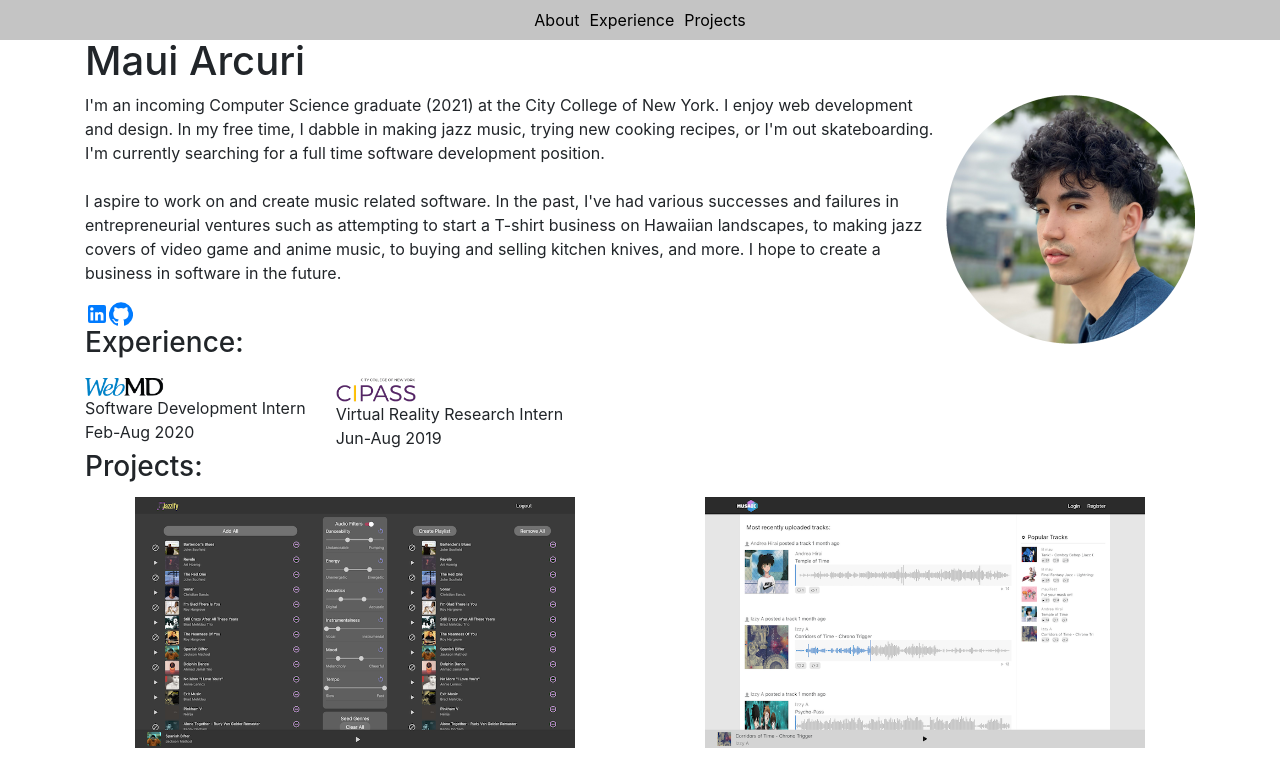
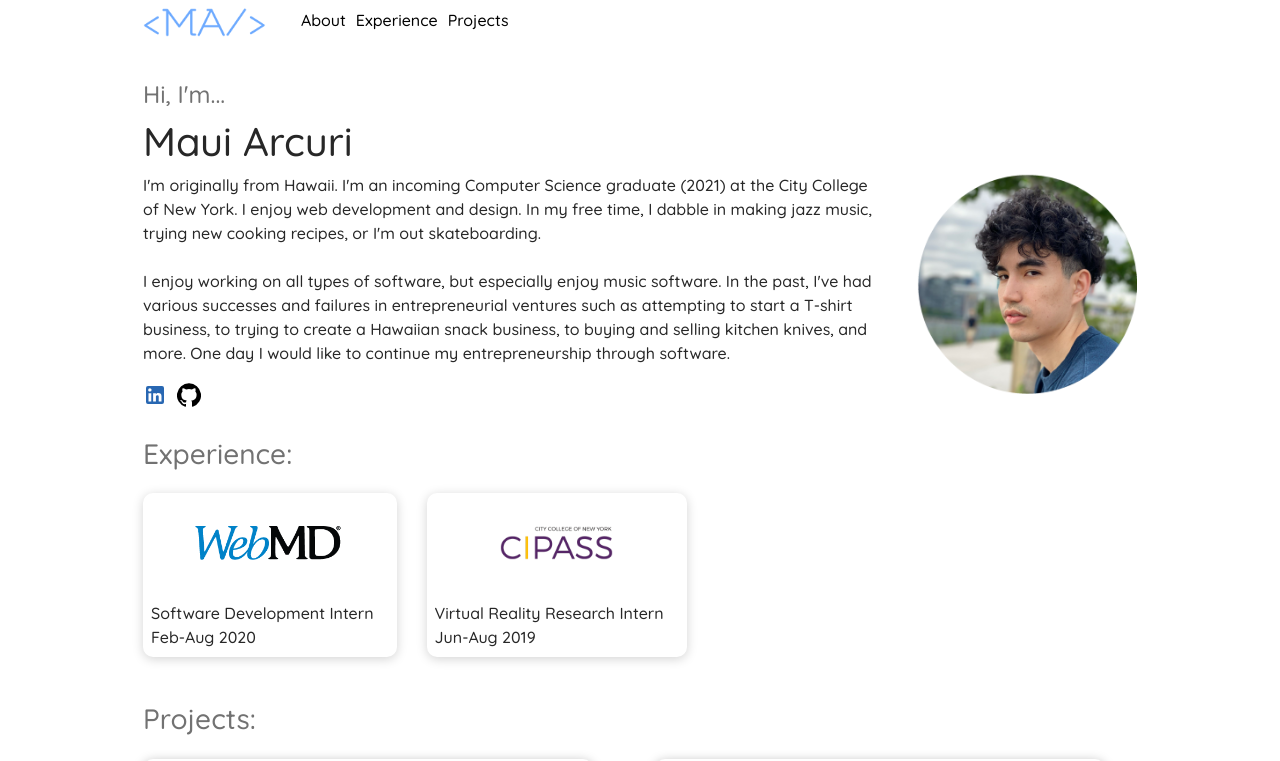
Before and after one commit to apparatusjazz/maui-arcuri-portfolio, a React (Create React App) app: page / in a window 1280 px wide. Shown: the top 761 px of the page. Built offline with nearby package versions, Linux system fonts and the light colour scheme.

Commit message:
Adjusted styling

```diff
--- a/src/components/about.js
+++ b/src/components/about.js
@@ -8,25 +8,24 @@ const About = (props) => {
     return (
         <>
             <Container id="about">
-                <h4>Hi, I'm...</h4>
-                <h1>Maui Arcuri</h1>
+                <h4 className="greeting">Hi, I'm...</h4>
+                <h1 className="name">Maui Arcuri</h1>
                 <div className="wrap">
                     <img className="personal-img" src="maui.png" />
                     <p>
-                        I'm an incoming Computer Science graduate (2021) at the City College of New York.
+                        I'm originally from Hawaii. I'm an incoming Computer Science graduate (2021) at the City College of New York.
                         I enjoy web development and design.
                         In my free time, I dabble in making jazz music, trying new cooking recipes, or I'm out skateboarding.
-                        I'm currently searching for a full time software development position.
                     <br></br><br></br>
-                    I aspire to work on and create music related software. In the past, I've had various successes and failures
-                    in entrepreneurial ventures such as attempting to start a T-shirt business on Hawaiian landscapes, to
-                    making jazz covers of video game and anime music, to buying and selling kitchen knives, and more. I hope to
-                    create a business in software in the future.
+                    I enjoy working on all types of software, but especially enjoy music software. In the past, I've had various successes and failures
+                    in entrepreneurial ventures such as attempting to start a T-shirt business, to trying to create a Hawaiian snack business,
+                    to buying and selling kitchen knives, and more. One day I would like to continue my entrepreneurship through software.
                 </p>
                 </div>
                 <div>
 
                     <a
+                        className="linkedin"
                         href="https://www.linkedin.com/in/maui-arcuri/"
                         target="_blank"
                         rel="noopener noreferrer"
@@ -35,6 +34,7 @@ const About = (props) => {
                         <LinkedInIcon />
                     </a>
                     <a
+                        className="github"
                         href="https://github.com/apparatusjazz"
                         target="_blank"
                         rel="noopener noreferrer"
--- a/src/components/navigation.js
+++ b/src/components/navigation.js
@@ -5,6 +5,9 @@ const Navigation = (props) => {
     return (
         <>
             <div className="header">
+                {/* <div className="logo-container"> */}
+                <img className="logo" src="mauilogo.png" />
+                {/* </div> */}
                 <div className="page-links">
                     <a href="#about" className="link">About</a>
                     <a href="#experience" className="link">Experience</a>
--- a/src/css/main.css
+++ b/src/css/main.css
@@ -1,4 +1,22 @@
 body {
+    padding-top: 50px;
+    padding-bottom: 50px;
+}
+
+body {
+    font-family: 'Quicksand', sans-serif;
+    font-weight: 400;
+    color: rgb(39, 39, 39);
+}
+
+h1, h2, h3, h4, h5, h6 {
+    font-weight: 500;
+    /* color: rgb(95, 149, 250); */
+    color: rgb(114, 114, 114);
+}
+
+.name {
+    color: rgb(39, 39, 39);
 }
 
 .block-row {
@@ -14,28 +32,43 @@ body {
     padding: 10px 0 10px 0;
 }
 
+.img-container {
+    height: 100px;
+}
 .experience-img {
-    width: 80px;
-    padding-top: 10px;
+    height: 50px;
+    padding: 8px;
+    margin: auto;
+    display: block;
 }
 
-.experience-card {
-    padding: 15px 0 15px 0;
+.exp-card {
+    /* -webkit-box-shadow: 0 10px 6px -6px #777;
+    -moz-box-shadow: 0 10px 6px -6px #777; */
+    box-shadow: 0px 2px 11px rgb(211, 211, 211);
+    border-radius: 10px;
+    margin-right: 15px;
+    margin-bottom: 15px;
+    margin-top: 15px;
+}
+
+.info {
+    padding: 8px;
 }
 
 .personal-img {
-    width: 250px;
+    width: 220px;
     float: right;
+    margin-left: 30px;
 }
 
 .project-card {
-    /* max-width: 330px; */
-    /* border: solid;
-    border-radius: 10px; */
-    /* margin: 20px 20px 20px 20px;
-    padding: 10px 30px 10px 30px; */
+
     max-width: 450px;
-    padding: 5px 5px 5px 5px;
+    margin: 15px 15px 15px 0px;
+    padding: 10px;
+    box-shadow: 0px 2px 11px rgb(187, 187, 187);
+    border-radius: 10px;
 }
 
 .project-img {
@@ -63,8 +96,9 @@ body {
     top: 0;
     height: 40px;
     width: 100%;
-    background-color: rgb(196, 196, 196);
+    background-color: rgb(255, 255, 255);
     z-index: 1;
+    /* text-align: center; */
 }
 
 .link {
@@ -75,4 +109,50 @@ body {
 .page-links {
     padding-top: 8px;
     text-align: center;
+    display: inline-block;
 }
+
+.github {
+    color: black;
+    margin-right: 10px;
+}
+
+.linkedin {
+    color: #2867B2;
+    margin-right: 10px;
+}
+
+.logo {
+    height: 30px;
+    padding-right: 30px;
+    padding-left: 15px;
+}
+
+.main {
+    padding: 0 10% 0 10%;
+}
+
+#about {
+    padding-bottom: 30px;
+    padding-top: 30px;
+}
+
+#experience {
+    padding-bottom: 30px;
+}
+
+@media only screen and (max-width: 768px) {
+    .logo {
+        padding-right: 5px;
+        height: 25px;
+    }
+
+    .personal-img {
+        width: 180px;
+        float: right;
+    }
+
+    .main {
+        padding: 0 1% 0 1%;
+    }
+}
```
